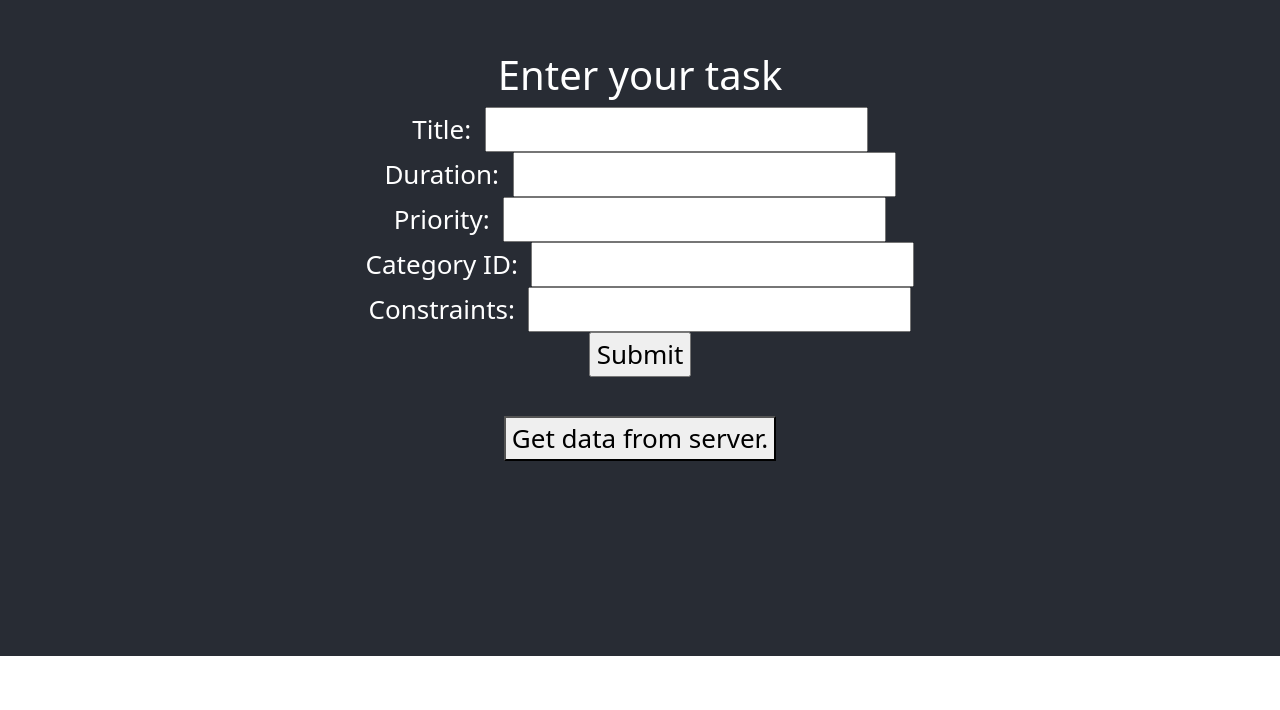
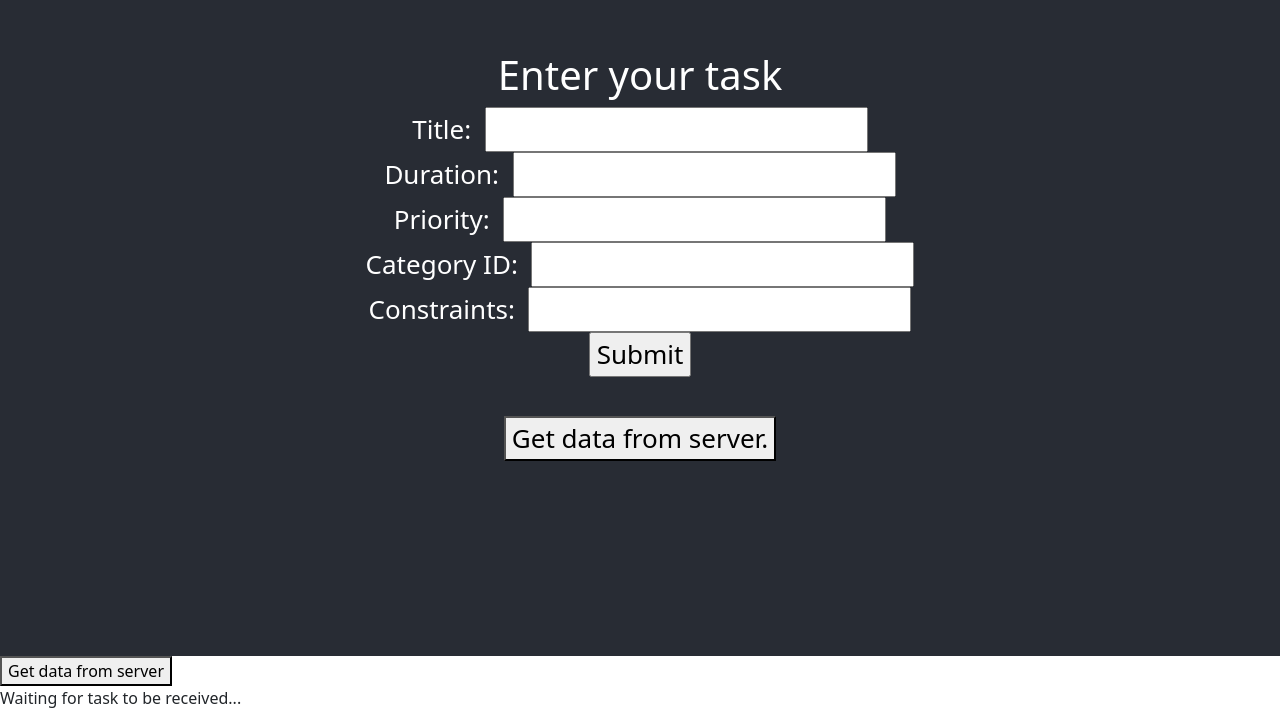
Before and after one commit to Amittulman/BIUprojectNEW, a React (Create React App) app in the folder frontend/: page / in a window 1280 px wide. Shown: the part 144-854 px from the top of the page. Before the commit the page ends 800 px from the top, so only its background shows below. Built offline with nearby package versions, Linux system fonts and the light colour scheme.

Commit message:
Added a form for backend interaction.

```diff
--- a/frontend/src/App.js
+++ b/frontend/src/App.js
@@ -15,7 +15,7 @@ class App extends Component {
   constructor(props) {
     super(props);
     this.state = {
-      title: "",
+      title: "empty title",
       duration: 0,
       priority: 0,
       category_id: 0,
@@ -41,6 +41,7 @@ class App extends Component {
       })
     }).then(r => r.json())
         .then((json) => {
+          console.error("title is: " + this.state.title);
           return "test check123";
         })
         .catch((error) => {
@@ -49,7 +50,6 @@ class App extends Component {
   };
 
   handleChange = (event) => {
-    console.log("change has been made.")
     const nam = event.target.name;
     const val = event.target.value;
     this.setState({[nam]: val})
@@ -84,7 +84,7 @@ class App extends Component {
               </div>
               <input type='submit'/>
             </form> <br/>
-            <button>Get data from server.</button>
+            <button >Get data from server.</button>
           </header>
         </div>
     );
--- a/frontend/src/components/MyComponent.js
+++ b/frontend/src/components/Task.js
@@ -1,6 +1,6 @@
 import React, {Component} from 'react';
 
-class MyComponent extends React.Component {
+class Task extends React.Component {
     constructor(props) {
         super(props);
         this.state = {
@@ -10,8 +10,8 @@ class MyComponent extends React.Component {
         };
     }
 
-    componentDidMount() {
-        fetch("http://localhost:5000")
+    dataButtonHandler = (event) => {
+        fetch("http://localhost:5000/gethello")
             .then(res => res.json())
             .then(
                 (result) => {
@@ -20,9 +20,6 @@ class MyComponent extends React.Component {
                         items: result.message
                     });
                 },
-                // Note: it's important to handle errors here
-                // instead of a catch() block so that we don't swallow
-                // exceptions from actual bugs in components.
                 (error) => {
                     this.setState({
                         isLoaded: true,
@@ -32,26 +29,23 @@ class MyComponent extends React.Component {
             )
     }
 
+
     render() {
         const { error, isLoaded, items } = this.state;
+        let message = ''
         if (error) {
-            return <div>Error: {error.message}</div>;
+            message = "Error: " + error;
         } else if (!isLoaded) {
-            return <div>Loading...</div>;
+            message = "Waiting for task to be received...";
         } else {
-            return (
-                <div>
-                    {items}
-                </div>
-                // <ul>
-                //     {items.map(item => (
-                //         <li key={item.id}>
-                //             {item.id} - {item.employee_name}
-                //         </li>
-                //     ))}
-                // </ul>
-            );
+            message = "Data received: " + items;
         }
+        return (
+            <div>
+                <button onClick={this.dataButtonHandler}>Get data from server</button>
+                <div>{message}</div>
+            </div>
+        );
     }
 }
-export default MyComponent;
+export default Task;
--- a/frontend/src/index.js
+++ b/frontend/src/index.js
@@ -2,7 +2,7 @@ import React, {Component} from 'react';
 import ReactDOM from 'react-dom';
 import './index.css';
 import App from './App';
-import MyComponent from './components/MyComponent'
+import Task from './components/Task'
 import reportWebVitals from './reportWebVitals';
 import 'bootstrap/dist/css/bootstrap.css';
 
@@ -10,7 +10,7 @@ import 'bootstrap/dist/css/bootstrap.css';
 ReactDOM.render(
   <React.StrictMode>
     <App />
-    {/*<MyComponent/>*/}
+    <Task/>
   </React.StrictMode>,
     document.getElementById('root')
 );
```
